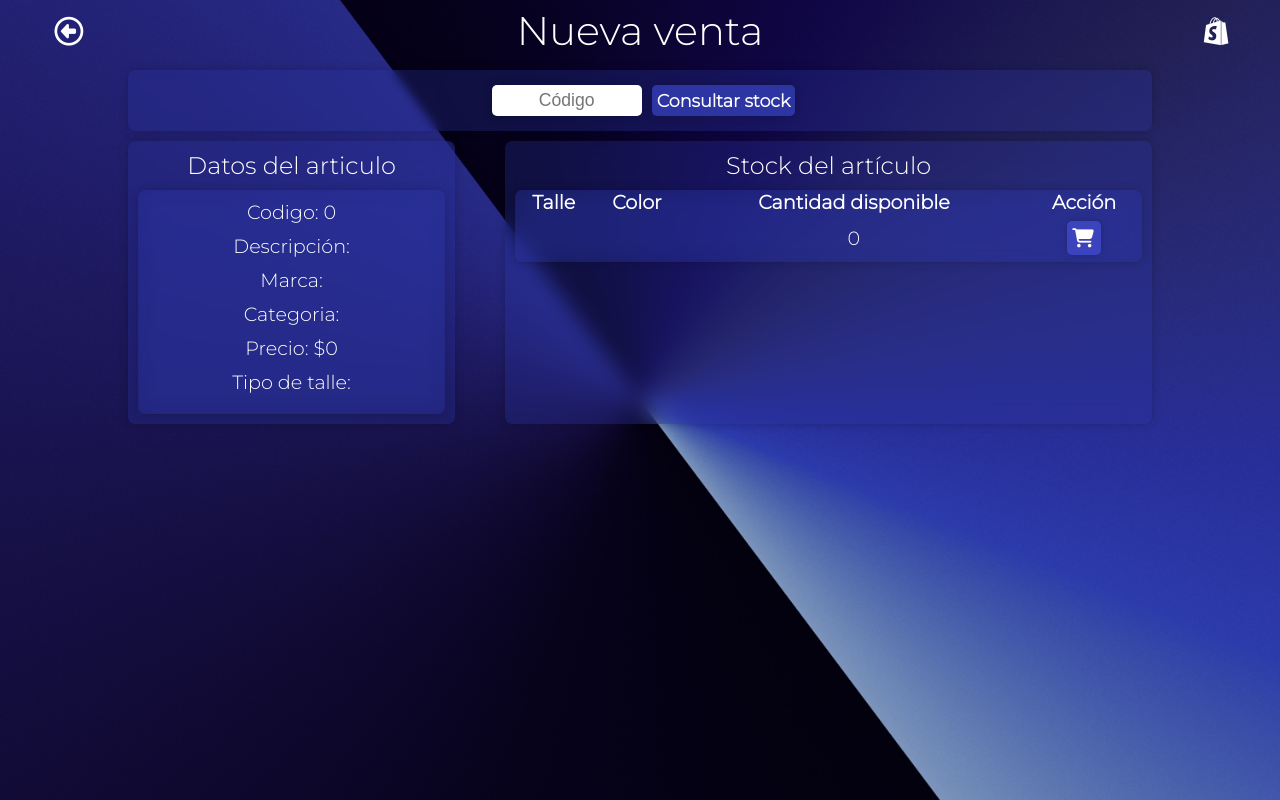
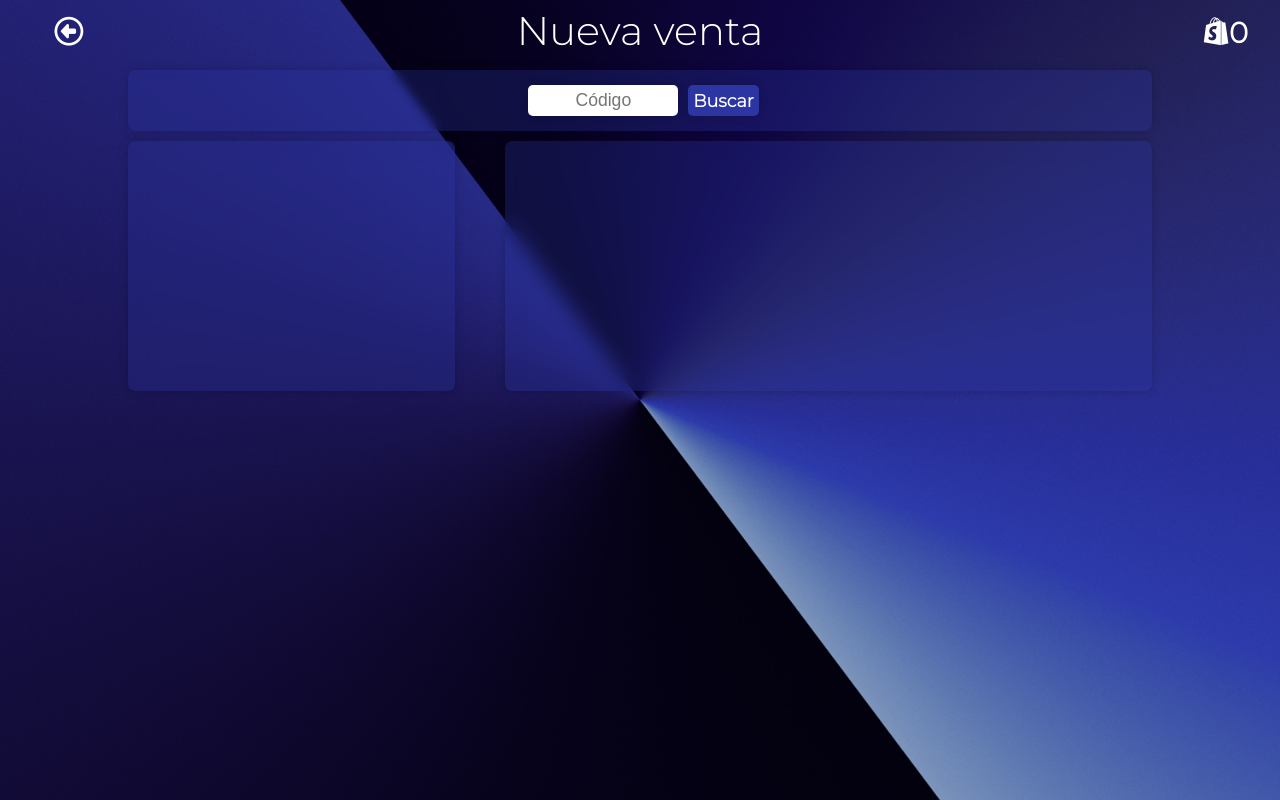
Before and after one commit to valengr1/laTiendaV2-Frontend, a React (Vite) app: page /ventas in a window 1280 px wide. Built offline with nearby package versions, Linux system fonts and the light colour scheme; a web font is replaced by a local one.

Commit message:
se continuó desarrollando y diseñando la pagina de pago. Además, se corrigieron detalles en la pagina de venta

```diff
--- a/src/App.jsx
+++ b/src/App.jsx
@@ -2,7 +2,6 @@ import { BrowserRouter, Route, Routes } from "react-router-dom";
 import Inicio from "./pages/Inicio";
 import Ventas from "./pages/Ventas";
 import IniciarSesion from "./pages/IniciarSesion";
-import Carrito from "./pages/Carrito";
 import Pago from "./pages/Pago";
 
 function App() {
@@ -12,7 +11,6 @@ function App() {
         <Route path="/" element={<IniciarSesion />} />
         <Route path="/inicio" element={<Inicio />} />
         <Route path="/ventas" element={<Ventas />} />
-        <Route path="/carrito" element={<Carrito />} />
         <Route path="/pago" element={<Pago />} />
         <Route path="*" element={<h1>Not Found</h1>} />
       </Routes>
--- a/src/pages/Carrito.jsx
+++ /dev/null
@@ -1,5 +0,0 @@
-function Carrito() {
-  return <div>Carrito</div>;
-}
-
-export default Carrito;
--- a/src/pages/Pago.jsx
+++ b/src/pages/Pago.jsx
@@ -1,8 +1,10 @@
 import axios from "axios";
 import { useEffect, useState } from "react";
 import toast, { Toaster } from "react-hot-toast";
+import { useNavigate } from "react-router-dom";
 
 function Pago() {
+  const navigate = useNavigate();
   const [dni, setDni] = useState("");
   const [cliente, setCliente] = useState({
     nombre: "",
@@ -17,8 +19,13 @@ function Pago() {
   });
   const [registro, setRegistro] = useState(false);
   const [select, setSelect] = useState("");
+  const [lineasVenta, setLineasVenta] = useState([]);
   useEffect(() => {
     setCliente(null);
+    const lineasVenta = JSON.parse(localStorage.getItem("arrayStocks"));
+    if (lineasVenta) {
+      setLineasVenta(lineasVenta);
+    }
   }, []);
 
   const buscarCliente = (e) => {
@@ -53,17 +60,22 @@ function Pago() {
   const cancelar = () => {
     setRegistro(false);
   };
-
-  var stocks = [];
   const handleSelection = (e) => {
     setSelect(e.target.value);
-    stocks = window.localStorage.getItem("arrayStocks");
-    console.log(stocks);
+  };
+
+  const cancelarVenta = () => {
+    window.localStorage.removeItem("arrayStocks");
+    window.localStorage.removeItem("total");
+    navigate("/ventas");
   };
   return (
     <main>
       <Toaster />
       <div>
+        <header>
+          <button onClick={cancelarVenta}>Salir</button>
+        </header>
         <div>
           <div>
             <h1>Cliente</h1>
@@ -155,19 +167,30 @@ function Pago() {
               <input type="date" id="fechaVencimiento" />
               <label htmlFor="codigoSeguridad">Código de seguridad</label>
               <input type="number" id="codigoSeguridad" />
-              <button>Validar tarjeta</button>
+              <div>
+                <button>Validar tarjeta</button>
+              </div>
             </div>
           ) : (
             <></>
           )}
-          {select === "efectivo" ? (
-            <div>
-              <h3>Total: {window.localStorage.getItem("total")}</h3>
-              <button>Realizar venta</button>
-            </div>
-          ) : (
-            <></>
-          )}
+        </div>
+        {lineasVenta.map((lineaVenta) => {
+          return (
+            <select key={lineaVenta.id}>
+              <option> {lineaVenta.marca}</option>
+              <option disabled>{lineaVenta.descripcionArticulo}</option>
+              <option disabled>Precio {lineaVenta.precioVenta}</option>
+              <option disabled>Cantidad: {lineaVenta.cantidad}</option>
+              <option disabled>Color: {lineaVenta.color}</option>
+              <option disabled>Talle: {lineaVenta.talle}</option>
+            </select>
+          );
+        })}
+        <div>
+          <h3>Total: {window.localStorage.getItem("total")}</h3>
+          <button>Realizar venta</button>
+          <button>Cancelar</button>
         </div>
       </div>
     </main>
--- a/src/pages/Ventas.jsx
+++ b/src/pages/Ventas.jsx
@@ -1,10 +1,14 @@
 import axios from "axios";
-import { useState } from "react";
+import { useEffect, useState } from "react";
 //import { useNavigate } from "react-router-dom";
 import toast, { Toaster } from "react-hot-toast";
 import style from "../styles/Ventas.module.css";
 import { useNavigate } from "react-router-dom";
 function Ventas() {
+  useEffect(() => {
+    setArticulo(null);
+    setStock([]);
+  }, []);
   const navigate = useNavigate();
   const [codigo, setCodigo] = useState(0);
   const [articulo, setArticulo] = useState({
@@ -24,6 +28,7 @@ function Ventas() {
       marca: "",
       cantidadDisponible: 0,
       precioVenta: 0.0,
+      cantidad: 0,
       subtotal: 0.0,
     },
   ]);
@@ -38,12 +43,20 @@ function Ventas() {
         id: "errorAgregarArticulo",
       });
       return;
+    } else if (item.talle === "" || item.color === "") {
+      toast.error("No se puede agregar un artículo vacío", {
+        duration: 2000,
+        position: "bottom-right",
+        id: "errorAgregarArticulo",
+      });
+      return;
     } else {
       toast.success("Artículo agregado al carrito", {
         duration: 2000,
         position: "bottom-right",
         id: "agregarArticulo",
       });
+      item.cantidad = 1;
       item.subtotal = item.precioVenta * 1;
       setArrayStocks([...arrayStocks, item]);
     }
@@ -54,7 +67,7 @@ function Ventas() {
     let arrayStocksAux = arrayStocks.filter((item) => item.id !== id);
     setArrayStocks(arrayStocksAux);
     setTotal(0);
-    toast.error("Artículo quitado del carrito", {
+    toast.error("Artículo eliminado del carrito", {
       duration: 2000,
       position: "bottom-right",
       id: "quitarArticulo",
@@ -62,8 +75,9 @@ function Ventas() {
   };
 
   const handleCantidadChange = (e, item) => {
-    let cantidad = e.target.value;
-    let subtotal = cantidad * item.precioVenta;
+    //let cantidad = e.target.value;
+    item.cantidad = e.target.value;
+    let subtotal = item.cantidad * item.precioVenta;
     item.subtotal = subtotal;
     //reload html table
     getTotal();
@@ -83,12 +97,35 @@ function Ventas() {
     axios
       .get("http://localhost:8080/articulo", { params: { codigo: codigo } })
       .then((response) => {
+        if (response.data === "") {
+          toast.error("Artículo no encontrado", {
+            duration: 2000,
+            position: "bottom-right",
+            id: "errorArticulo",
+          });
           setArticulo(response.data);
+        } else {
+          toast.success("Artículo encontrado", {
+            duration: 2000,
+            position: "bottom-right",
+            id: "articuloEncontrado",
+          });
+          setArticulo(response.data);
+        }
       });
     axios
       .get("http://localhost:8080/stock", { params: { codigo: codigo } })
       .then((response) => {
         setStock(response.data);
+        if (response.data.length === 0) {
+          toast.error("No hay stock disponible", {
+            duration: 2000,
+            position: "bottom-right",
+            id: "errorStock",
+          });
+        } else {
+          setStock(response.data);
+        }
       });
   };
 
@@ -129,6 +166,7 @@ function Ventas() {
             <i className="fa-regular fa-circle-left"></i>
           </button>
           <h1 className={style.h1}>Nueva venta</h1>
+          <h3 className={style.cantidadCarrito}>{arrayStocks.length}</h3>
           <button onClick={goToPago} className={style.btnFinalizar}>
             <i className="fa-brands fa-shopify"></i>
           </button>
@@ -143,12 +181,11 @@ function Ventas() {
               name="codigo"
               onChange={(e) => setCodigo(e.target.value)}
             />
-            <button className={style.btnConsultarStock}>Consultar stock</button>
+            <button className={style.btnConsultarStock}>Buscar</button>
           </form>
         </div>
-
+        <div className={style.divArticuloYTabla}>
           {articulo ? (
-          <div className={style.divArticuloYTabla}>
             <div className={style.divArticulo}>
               <h3 className={style.subtituloH3}>Datos del articulo</h3>
               <div className={style.divDatosArticulo}>
@@ -172,6 +209,10 @@ function Ventas() {
                 </h4>
               </div>
             </div>
+          ) : (
+            <div className={style.divArticuloOuter}></div>
+          )}
+
           {stock.length > 0 ? (
             <div className={style.divTable}>
               <h3 className={style.h3StockDelArticulo}>Stock del artículo</h3>
@@ -205,12 +246,10 @@ function Ventas() {
               </table>
             </div>
           ) : (
-              <p className={style.pArticuloInexistente}>No hay stock</p>
+            <div className={style.divTableOuter}></div>
           )}
         </div>
-        ) : (
-          <p className={style.pArticuloInexistente}>Artículo inexistente</p>
-        )}
+
         {arrayStocks.length > 0 ? (
           <div className={style.divTableCarrito}>
             <h3 className={style.h3CarritoCompras}>Venta</h3>
@@ -236,6 +275,8 @@ function Ventas() {
                     <td>{item.color}</td>
                     <td>
                       <input
+                        min="1"
+                        max={item.cantidadDisponible}
                         className={style.inputCantidad}
                         name="cantidad"
                         type="number"
--- a/src/styles/Ventas.module.css
+++ b/src/styles/Ventas.module.css
@@ -78,6 +78,28 @@
 .btnFinalizar:hover {
   color: #fff;
   text-shadow: #fff 0 0 8px;
+}
+
+.cantidadCarrito {
+  color: #fff;
+  background: transparent;
+  color: #fff;
+  border-radius: 7px;
+  font-size: 1.8rem;
+  font-weight: 600;
+  transition: all 0.3s ease;
+  font-family: "Montserrat", sans-serif;
+  overflow: hidden;
+  border: none;
+  outline: none;
+  cursor: pointer;
+  margin-top: 15px;
+  margin-bottom: 10px;
+  height: 40px;
+  width: 40px;
+  padding-top: 2px;
+  position: absolute;
+  margin-left: 93.5%;
 }
 
 .h1 {
@@ -163,6 +185,17 @@
   gap: 50px;
 }
 
+.divArticuloOuter {
+  text-align: center;
+  width: 50%;
+  height: 250px;
+  backdrop-filter: blur(10px);
+  background-color: rgba(45, 53, 162, 0.3);
+  box-shadow: 0 0 10px rgba(0, 0, 0, 0.2);
+  border-radius: 7px;
+  padding: 10px;
+}
+
 .divArticulo {
   text-align: center;
   width: 50%;
@@ -195,6 +228,17 @@
   font-family: "Montserrat", sans-serif;
   font-weight: 100;
   margin-bottom: 10px;
+}
+
+.divTableOuter {
+  width: 100%;
+  align-items: center;
+  text-align: center;
+  backdrop-filter: blur(10px);
+  background-color: rgba(45, 53, 162, 0.3);
+  box-shadow: 0 0 10px rgba(0, 0, 0, 0.2);
+  padding: 10px;
+  border-radius: 7px;
 }
 
 .divTable {
```
Also changed, not shown: src/images/david-werbrouck-VsejBFGkeyM-unsplash.jpg (deleted). Lines whose indentation alone changed are shown as unchanged.
